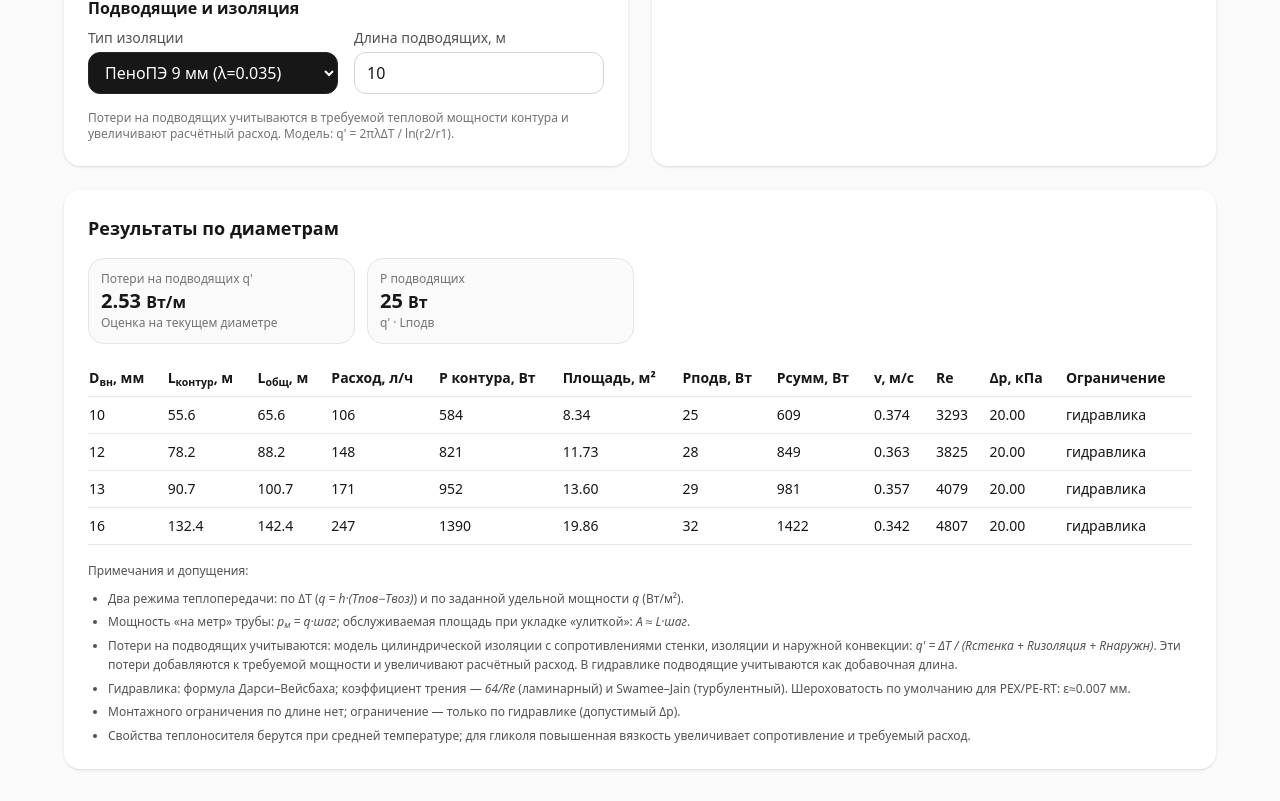
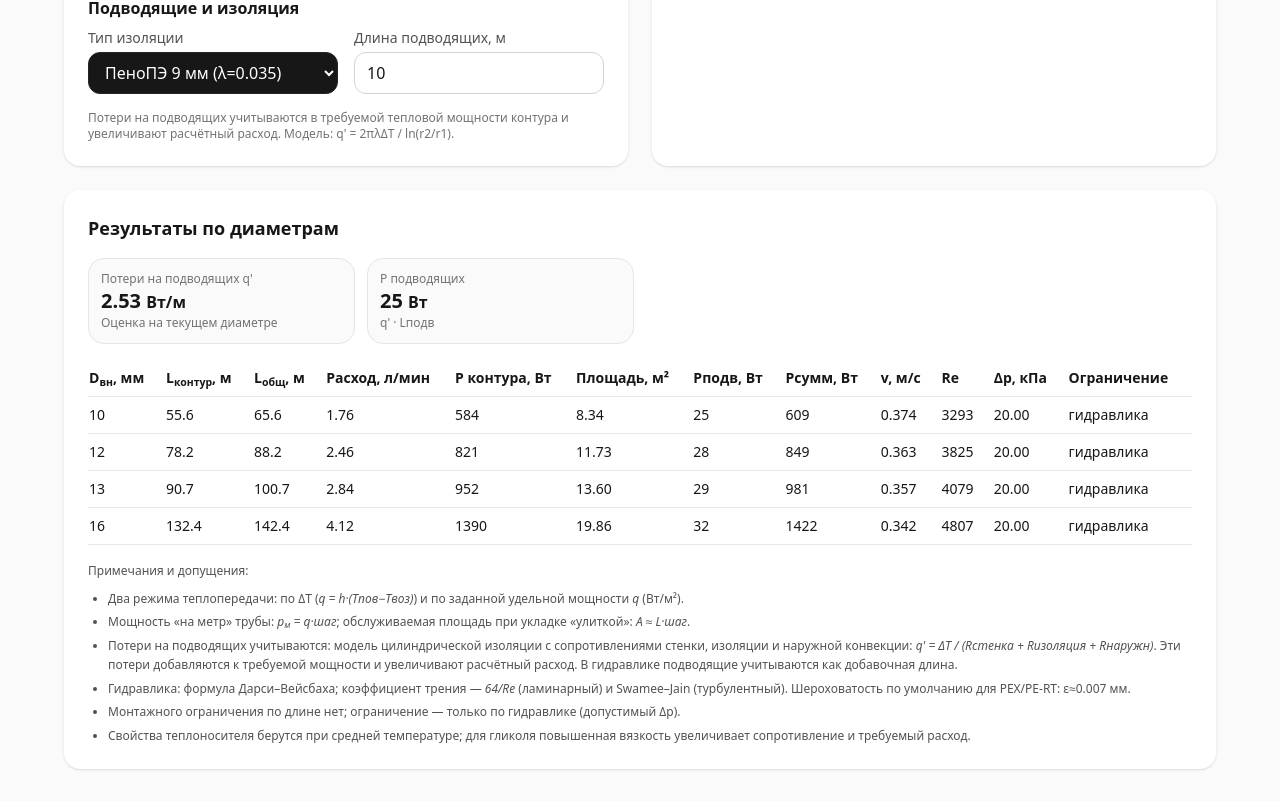
Before and after one commit to galfdesign/conturtp, a React (Vite) app: page / in a window 1280 px wide. Shown: the part 788-1589 px from the top of the page. Built offline with nearby package versions, Linux system fonts and the light colour scheme.

Commit message:
feat: show flow in L/min (Qlm)

```diff
--- a/src/App.tsx
+++ b/src/App.tsx
@@ -105,7 +105,7 @@ function useUFHCalculator() {
     if (pPerM <= 0) {
       const Lloop = 0;
       const Q = 0;
-      return { Dmm, Lloop, Ltotal: Lloop + feedLen, Qlh: 0, P: 0, Pfeed, Ptotal: Pfeed, qFeedPerM, area: 0, v: 0, Re: 0, dp: 0, limited: 'heat' as const };
+      return { Dmm, Lloop, Ltotal: Lloop + feedLen, Qlm: 0, P: 0, Pfeed, Ptotal: Pfeed, qFeedPerM, area: 0, v: 0, Re: 0, dp: 0, limited: 'heat' as const };
     }
 
     let Llo = 0;
@@ -133,7 +133,7 @@ function useUFHCalculator() {
     const dpKPa = dpForL(Lloop) / 1000;
     const Ltotal = Lloop + feedLen;
 
-    return { Dmm, Lloop, Ltotal, Qlh: Q * 3600 * 1000, P, Pfeed, Ptotal, qFeedPerM, area: Lloop * s, v, Re, dp: dpKPa, limited } as const;
+    return { Dmm, Lloop, Ltotal, Qlm: Q * 60 * 1000, P, Pfeed, Ptotal, qFeedPerM, area: Lloop * s, v, Re, dp: dpKPa, limited } as const;
   }
 
   const results = useMemo(() => {
@@ -354,7 +354,7 @@ export default function UFHLengthCalculator() {
                   <th className="py-2 pr-4">D<sub>вн</sub>, мм</th>
                   <th className="py-2 pr-4">L<sub>контур</sub>, м</th>
                   <th className="py-2 pr-4">L<sub>общ</sub>, м</th>
-                  <th className="py-2 pr-4">Расход, л/ч</th>
+                  <th className="py-2 pr-4">Расход, л/мин</th>
                   <th className="py-2 pr-4">P контура, Вт</th>
                   <th className="py-2 pr-4">Площадь, м²</th>
                   <th className="py-2 pr-4">Pподв, Вт</th>
@@ -371,7 +371,7 @@ export default function UFHLengthCalculator() {
                     <td className="py-2 pr-4 font-medium">{r.Dmm}</td>
                     <td className="py-2 pr-4">{number(r.Lloop, 1)}</td>
                     <td className="py-2 pr-4">{number(r.Ltotal, 1)}</td>
-                    <td className="py-2 pr-4">{number(r.Qlh, 0)}</td>
+                    <td className="py-2 pr-4">{number(r.Qlm, 2)}</td>
                     <td className="py-2 pr-4">{number(r.P, 0)}</td>
                     <td className="py-2 pr-4">{number(r.area, 2)}</td>
                     <td className="py-2 pr-4">{number(r.Pfeed ?? 0, 0)}</td>
```
